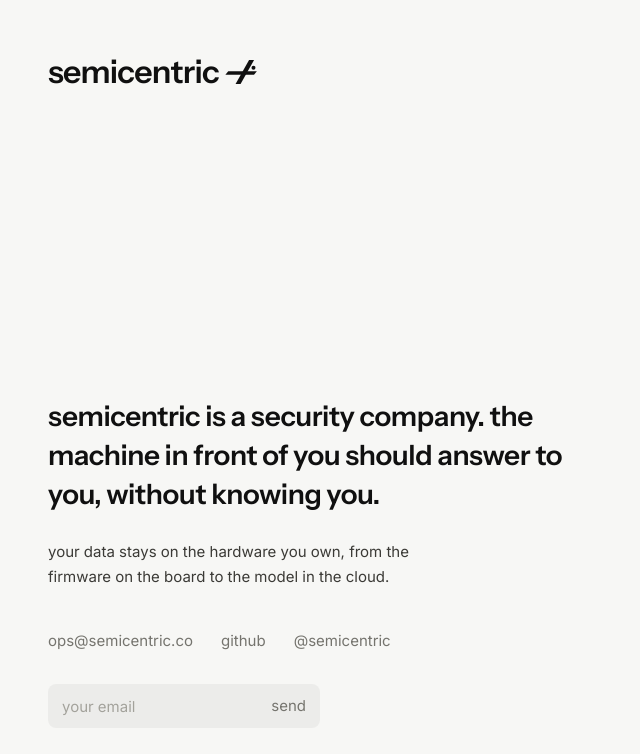
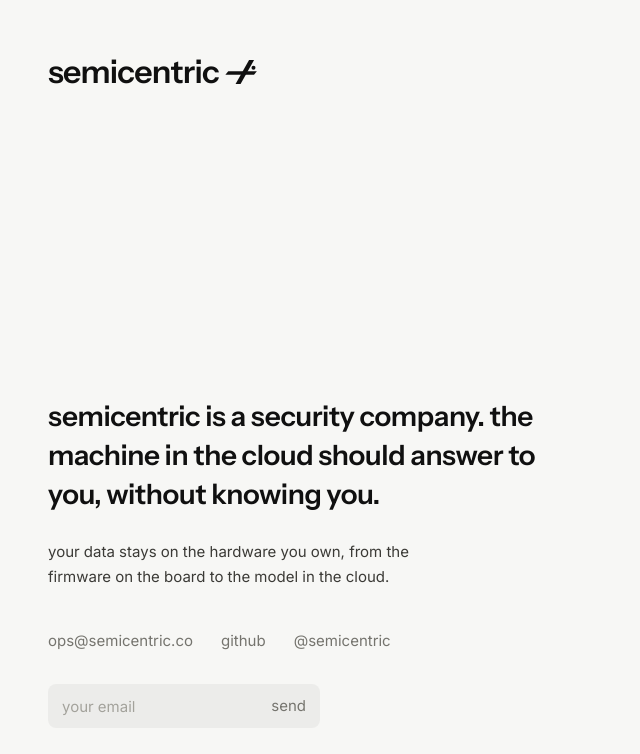
Before and after one commit to semicentric/site, a Next.js app: page / in a window 1280 px wide. Shown: the top 754 px of the page, without its empty margins (0-640 px from the left). Built offline with nearby package versions, Linux system fonts and the light colour scheme.

Commit message:
fix wording again

```diff
--- a/components/shared.tsx
+++ b/components/shared.tsx
@@ -8,7 +8,7 @@
 export const EMAIL = "ops@semicentric.co";
 
 export const COPY = {
-  lead: "semicentric is a security company. the machine in front of you should answer to you, without knowing you.",
+  lead: "semicentric is a security company. the machine in the cloud should answer to you, without knowing you.",
   what: "your data stays on the hardware you own, from the firmware on the board to the model in the cloud.",
 };
 
```
